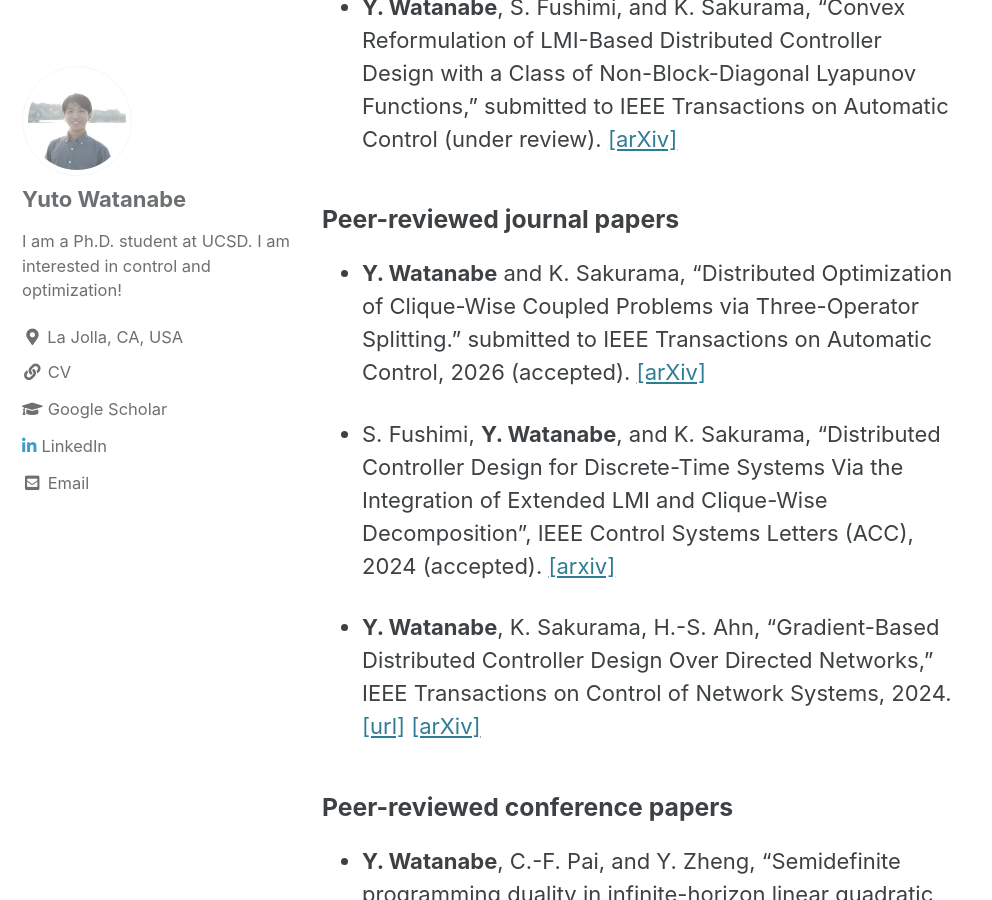
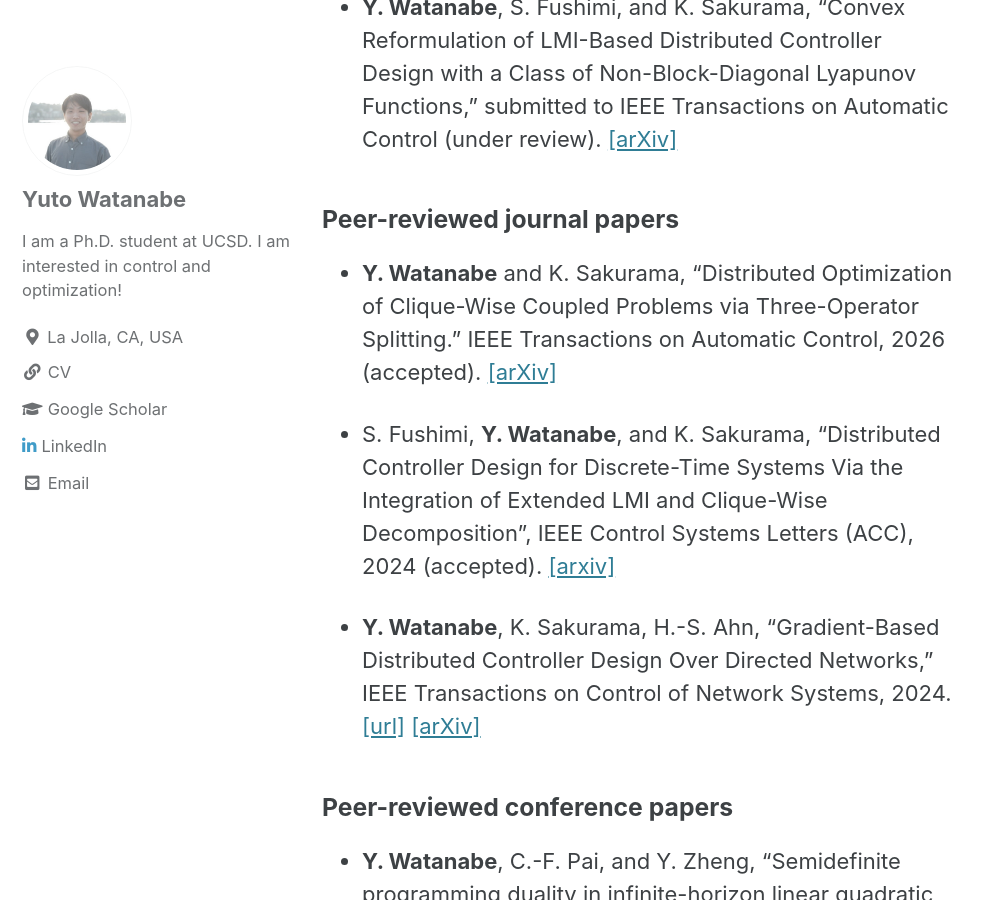
Before and after one commit to WatanabeYuto/watanabeyuto.github.io, a Jekyll site: the page built from publication.md, in a window 1280 px wide and 900 px high, scrolled down 736 px. Shown: the whole window, without its empty margins (0-992 px from the left). Built offline with Jekyll 4.4.1, drawn with Linux system fonts in a browser that asks for light colours; cached includes are drawn as plain includes.

Commit message:
update journals

```diff
--- a/publication.md
+++ b/publication.md
@@ -21,7 +21,7 @@ with a Class of Non-Block-Diagonal Lyapunov Functions,” submitted to IEEE Tran
 
 ### Peer-reviewed journal papers
 
-- **Y. Watanabe** and K. Sakurama, "Distributed Optimization of Clique-Wise Coupled Problems via Three-Operator Splitting." submitted to IEEE Transactions on Automatic Control, 2026 (accepted).
+- **Y. Watanabe** and K. Sakurama, "Distributed Optimization of Clique-Wise Coupled Problems via Three-Operator Splitting." IEEE Transactions on Automatic Control, 2026 (accepted).
 [[arXiv]](https://arxiv.org/abs/2310.18625)
 
 - S. Fushimi, **Y. Watanabe**, and K. Sakurama, "Distributed Controller Design for Discrete-Time Systems Via the Integration of Extended LMI and Clique-Wise Decomposition", IEEE Control Systems Letters (ACC), 2024 (accepted). [[arxiv]](https://arxiv.org/abs/2409.07666)
```
